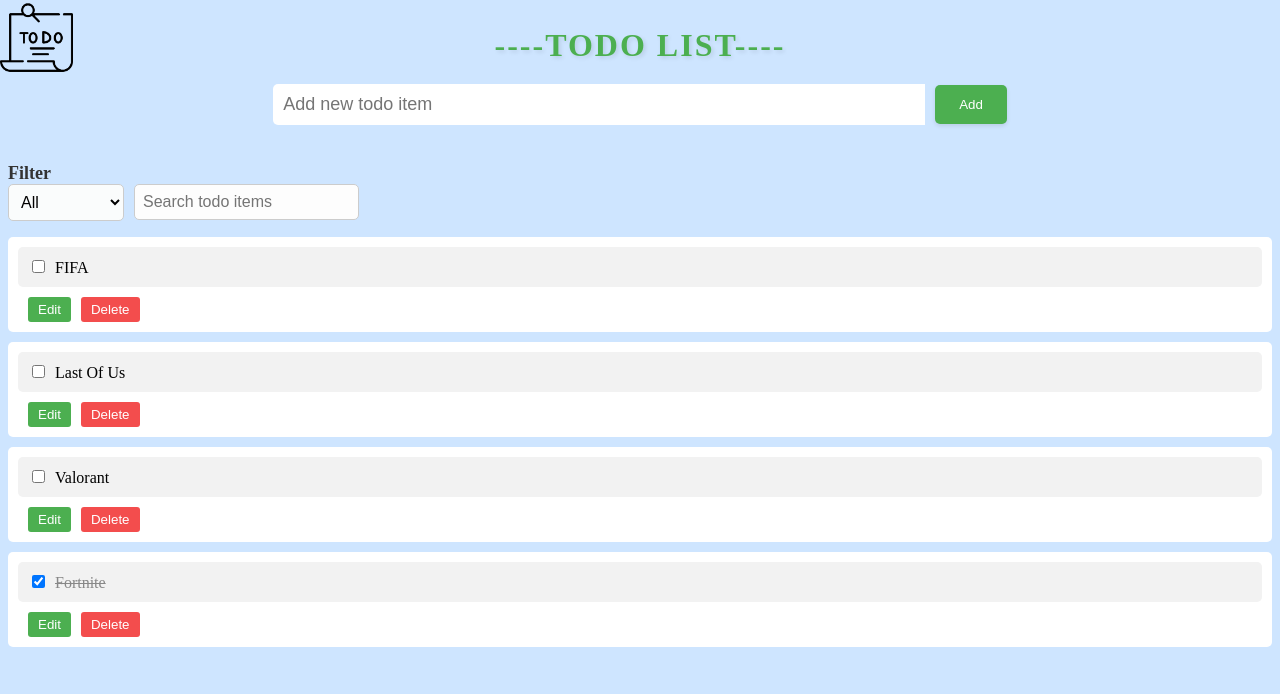
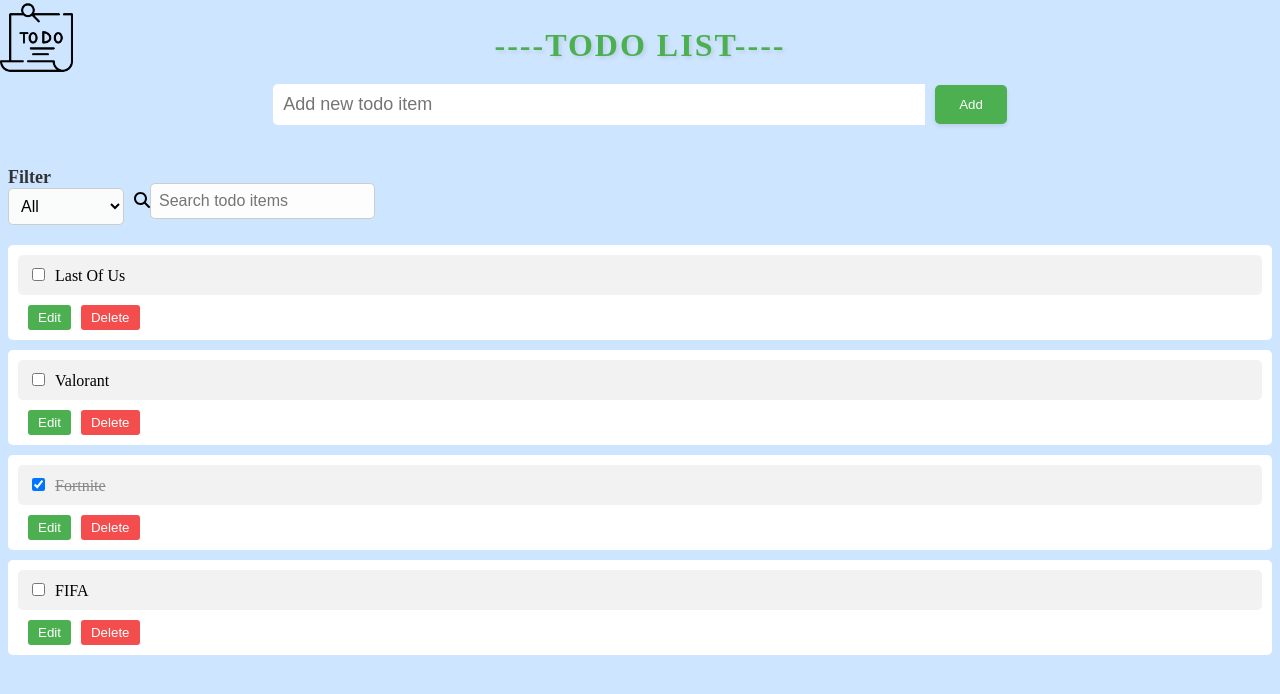
Before and after one commit to SylvesterSanches1710/Todo-List, an Angular app: page / in a window 1280 px wide. Shown: the top 694 px of the page. Built offline with nearby package versions, Linux system fonts and the light colour scheme; data requests are answered from the project's data file.

Commit message:
added search icon

```diff
--- a/db.json
+++ b/db.json
@@ -1,10 +1,5 @@
 {
   "tasks": [
-    {
-      "id": "31c3",
-      "title": "FIFA",
-      "done": false
-    },
     {
       "id": "6904",
       "title": "Last Of Us",
@@ -19,6 +14,11 @@
       "id": "b496",
       "title": "Fortnite",
       "done": true
+    },
+    {
+      "id": "19ef",
+      "title": "FIFA",
+      "done": false
     }
   ]
 }
--- a/package.json
+++ b/package.json
@@ -18,7 +18,10 @@
     "@angular/platform-browser": "^17.2.0",
     "@angular/platform-browser-dynamic": "^17.2.0",
     "@angular/router": "^17.2.0",
+    "@fortawesome/angular-fontawesome": "^0.14.1",
     "@fortawesome/fontawesome-free": "^6.5.1",
+    "@fortawesome/fontawesome-svg-core": "^6.5.1",
+    "@fortawesome/free-solid-svg-icons": "^6.5.1",
     "rxjs": "~7.8.0",
     "tslib": "^2.3.0",
     "zone.js": "~0.14.3"
--- a/src/app/app.module.ts
+++ b/src/app/app.module.ts
@@ -6,6 +6,7 @@ import { TodoListComponent } from './todo-list/todo-list.component';
 import { TodoItemComponent } from './todo-item/todo-item.component';
 import { TodoApiService } from './todo-api.service';
 import { HttpClientModule } from '@angular/common/http';
+import { FontAwesomeModule } from '@fortawesome/angular-fontawesome';
 
 @NgModule({
   declarations: [
@@ -15,6 +16,7 @@ import { HttpClientModule } from '@angular/common/http';
   ],
   imports: [
     BrowserModule,
+    FontAwesomeModule,
     FormsModule,
     HttpClientModule
   ],
--- a/src/app/todo-list/todo-list.component.css
+++ b/src/app/todo-list/todo-list.component.css
@@ -153,7 +153,6 @@
 }
 
 .filter-container {
-
   margin-right: 10px;
 }
 .filter-subheading {
@@ -244,9 +243,7 @@
   transform: translateY(1px);
 }
 
-.search-icon {
-  position: absolute;
-  top: 50%;
-  left: 10px; /* Adjust as needed */
-  transform: translateY(-50%);
+.search-icon{
+  width: 100%;
+  margin-bottom: 10px;
 }
--- a/src/app/todo-list/todo-list.component.html
+++ b/src/app/todo-list/todo-list.component.html
@@ -18,7 +18,10 @@
       </select>
     </div>
     <div class="search-container">
-      <input type="text" [(ngModel)]="searchQuery" (input)="onSearchInputChange()" placeholder="Search todo items">
+      <div class="search-icon">
+        <fa-icon  [icon]="searchIcon"></fa-icon>
+        <input type="text" [(ngModel)]="searchQuery" (input)="onSearchInputChange()" placeholder="Search todo items">
+      </div>
     </div>
   </div>
 
--- a/src/app/todo-list/todo-list.component.ts
+++ b/src/app/todo-list/todo-list.component.ts
@@ -1,6 +1,7 @@
 import { Component, OnInit } from '@angular/core';
 import { TodoItem } from '../todo-item';
 import { TodoApiService } from '../todo-api.service';
+import { faSearch } from '@fortawesome/free-solid-svg-icons';
 
 @Component({
   selector: 'app-todo-list',
@@ -14,6 +15,7 @@ export class TodoListComponent implements OnInit {
   editingTodoItem: TodoItem | null = null;
   filter: string = 'all';
   searchQuery: string = '';
+  searchIcon = faSearch;
 
   constructor(private todoApiService: TodoApiService) { }
 
```
Also changed, not shown: 1 other file (tests, documents, lock files or other folders).
